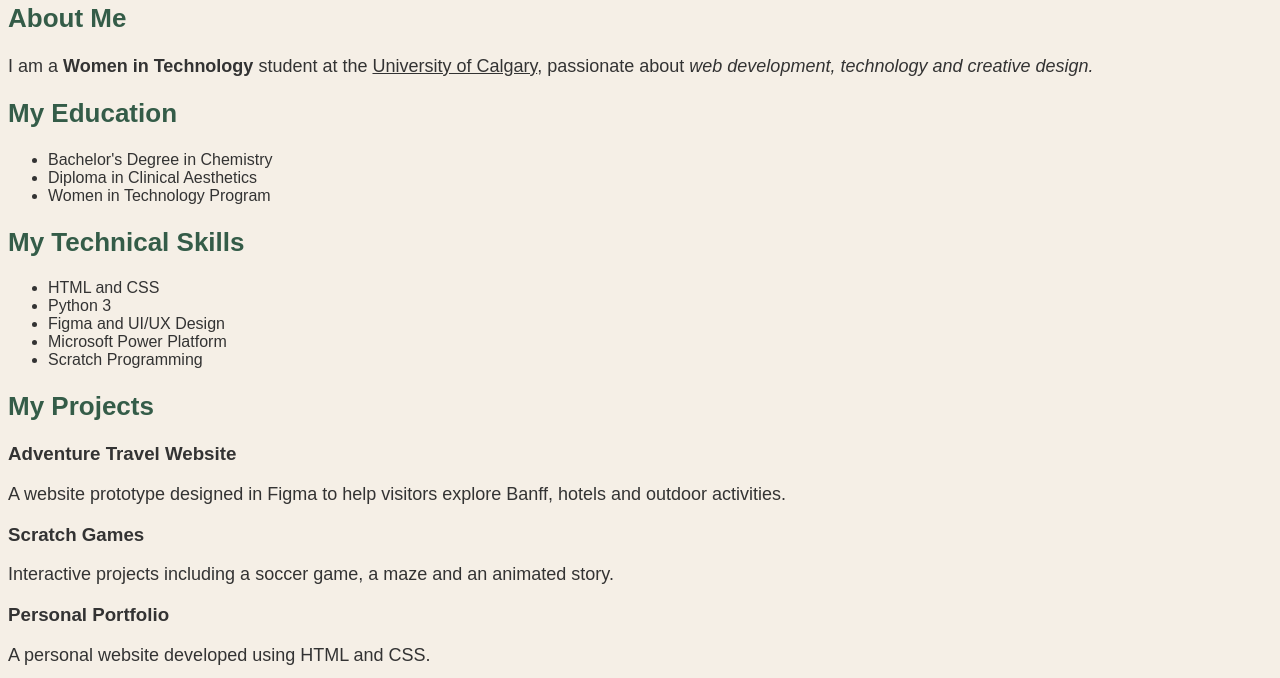
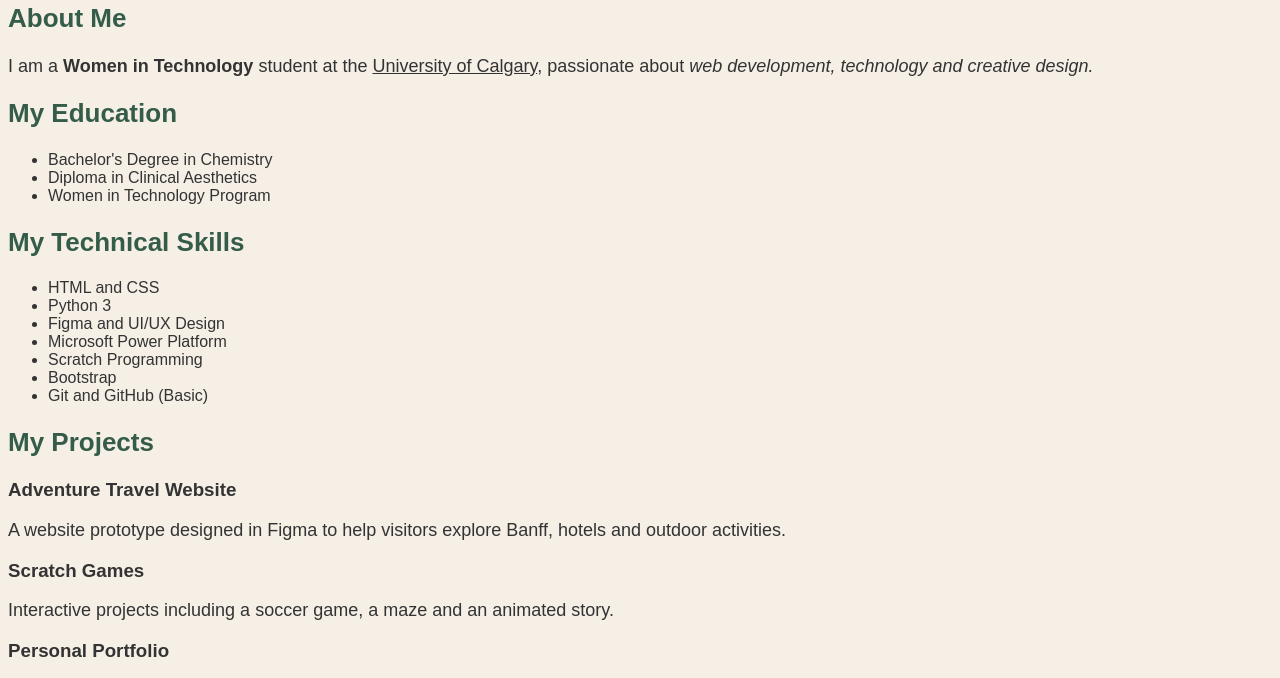
Before and after one commit to Baraah2026/Assignment5, a plain HTML site: page index.html in a window 1280 px wide. Shown: the part 87-765 px from the top of the page. Drawn offline with Linux system fonts and the light colour scheme.

Commit message:
Update technical skills

```diff
--- a/index.html
+++ b/index.html
@@ -35,6 +35,8 @@
     <li>Figma and UI/UX Design</li>
     <li>Microsoft Power Platform</li>
     <li>Scratch Programming</li>
+    <li>Bootstrap</li>
+    <li>Git and GitHub (Basic)</li>
 </ul>
 <h2>My Projects</h2>
 
```
